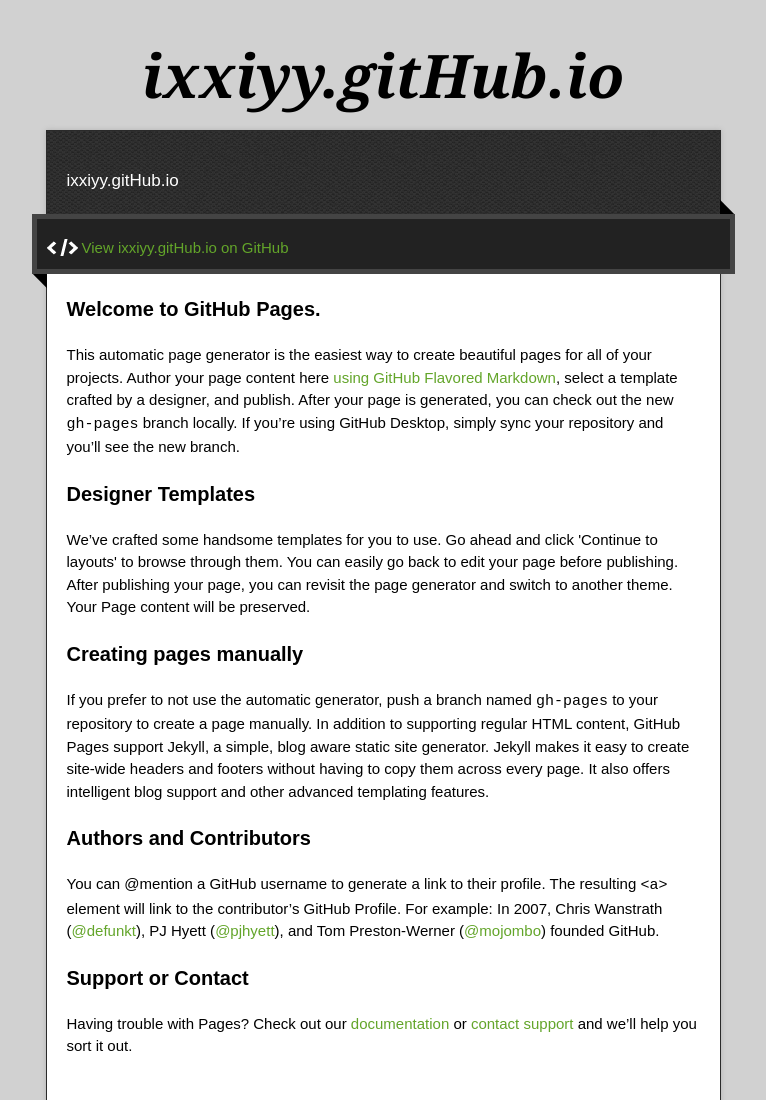
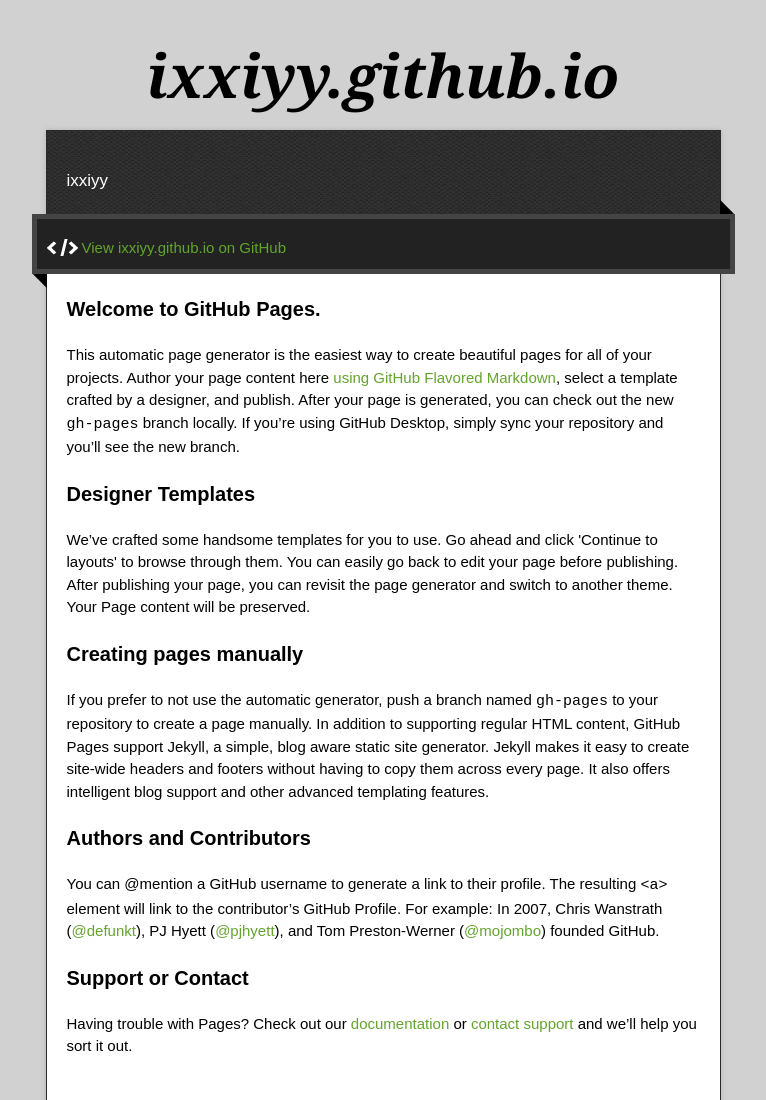
Before and after one commit to ixxiyy/ixxiyy.github.io, a plain HTML site: page index.html in a window 1280 px wide. Shown: the top 1100 px of the page, without its empty margins (257-1023 px from the left). Drawn offline with nearby package versions, Linux system fonts and the light colour scheme.

Commit message:
Update index.html

```diff
--- a/index.html
+++ b/index.html
@@ -16,14 +16,14 @@
 <body>
   <div class="wrapper">
     <header>
-      <h1 class="title">ixxiyy.gitHub.io</h1>
+      <h1 class="title">ixxiyy.github.io</h1>
     </header>
     <div id="container">
-      <p class="tagline">ixxiyy.gitHub.io</p>
+      <p class="tagline">ixxiyy</p>
       <div id="main" role="main">
         <div class="download-bar">
         <div class="inner">
-          <a href="https://github.com/ixxiyy" class="code">View ixxiyy.gitHub.io on GitHub</a>
+          <a href="https://github.com/ixxiyy" class="code">View ixxiyy.github.io on GitHub</a>
         </div>
         <span class="blc"></span><span class="trc"></span>
         </div>
```
